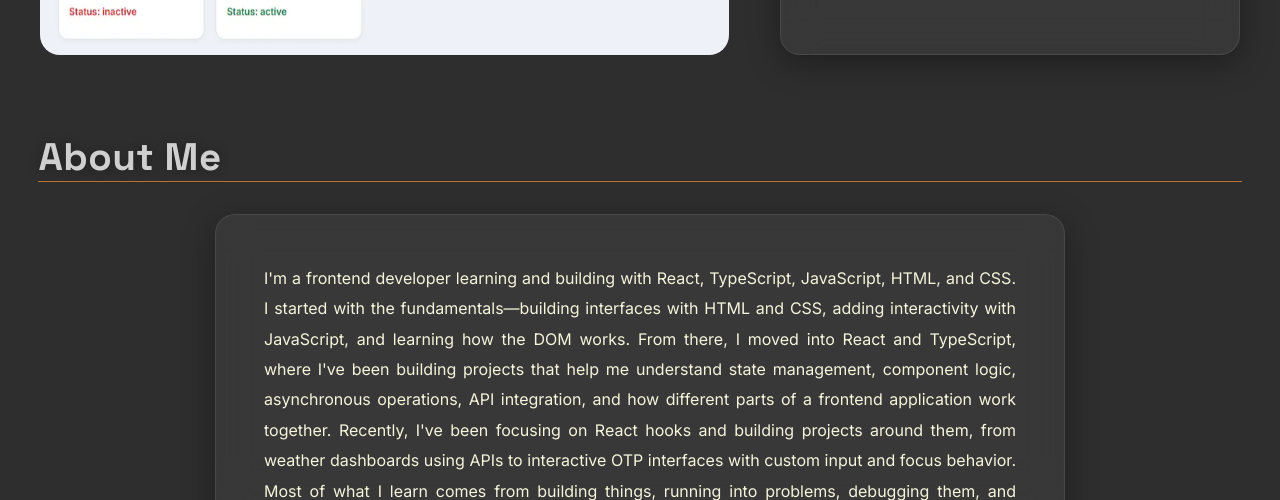
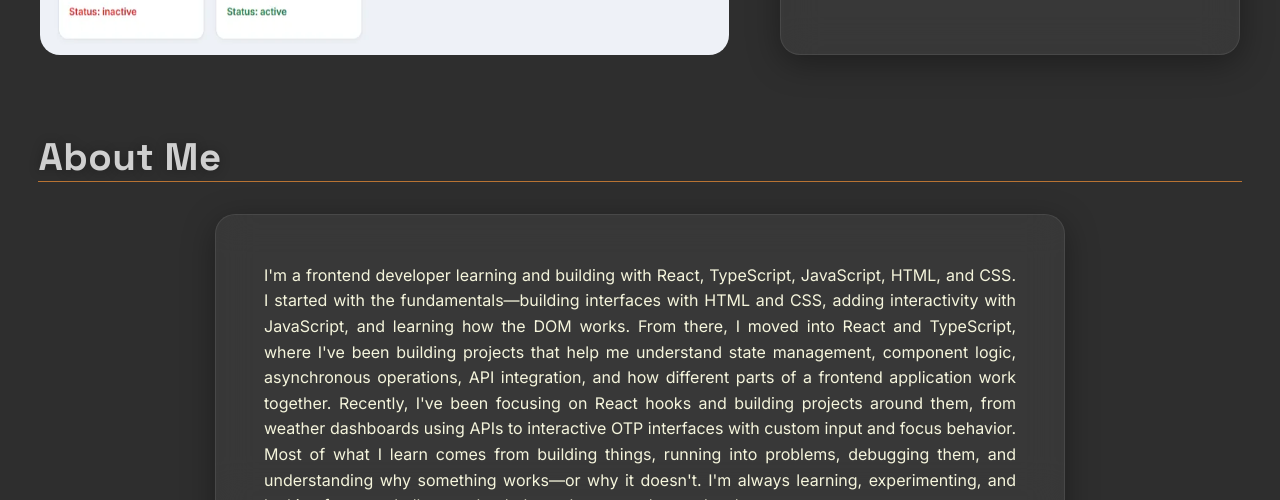
Before and after one commit to CodeCrusher123/portfolio-site, a website built with Vite: page index.html in a window 1280 px wide. Shown: the part 2300-2800 px from the top of the page. Built offline with nearby package versions, Linux system fonts and the light colour scheme.

Commit message:
Fix Responsive hero section

```diff
--- a/src/style.css
+++ b/src/style.css
@@ -139,6 +139,7 @@ nav a:hover{
   margin-inline: auto;
   gap: clamp(2rem, 5vw, 5rem);
   padding: clamp(1.5rem, 4vw, 4rem);
+  justify-content: center;
   min-height: 80vh;
 }
 .my-intro{
@@ -356,9 +357,9 @@ nav a:hover{
   max-width: 850px;
   margin-inline: auto;
   margin-top: 2rem;
-  padding: clamp(1.5rem, 4vw, 3rem);
+  padding: clamp(1rem, 4vw, 3rem);
   border-radius: 20px;
-  line-height: 1.9;
+  line-height: 1.6;
   text-align: justify;
 }
 .site-footer {
```
